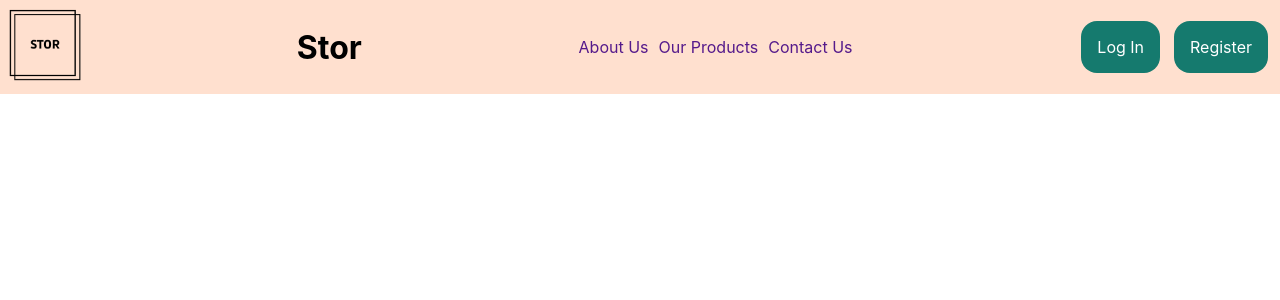
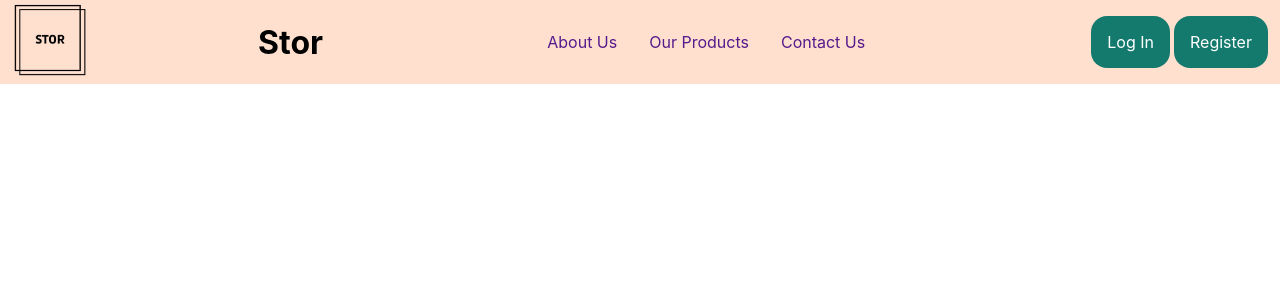
Before and after one commit to ShannonEchegaray/CoderHouse-React-Desafio6, a React (Create React App) app: page / in a window 1280 px wide. Shown: the top 300 px of the page. Built offline with nearby package versions, Linux system fonts and the light colour scheme.

Commit message:
Haciendo css en un archivo aparte

```diff
--- a/src/App.js
+++ b/src/App.js
@@ -1,6 +1,6 @@
 import logo from './logo.svg';
 import './App.css';
-import NavBar from "./components/NavBar";
+import NavBar from "./components/NavBar/NavBar";
 
 const App = () => {
   return (
--- /dev/null
+++ b/src/components/NavBar/NavBar.css
@@ -0,0 +1,39 @@
+.header{
+    background-color: #ffe0cf;
+    display: flex;
+    justify-content: space-between;
+    align-items: center;
+    overflow: hidden;
+    padding: 0 10px;
+}
+.ul{
+    list-style-type: none;
+    padding: 5;
+}
+.li{
+    display: inline-block;
+    margin: 5;
+}
+.links{
+    margin: 0 1em;
+}
+.a{
+    text-decoration: none;
+}
+.div{
+    width: 20%;
+    max-width: 80px;
+    padding: 5 ;
+}
+.img{
+    width: 100%;
+    height: auto;
+}
+.button {
+    text-decoration: none;
+    margin: 0 2px;
+    padding: 1em;
+    border-radius: 1em;
+    background-color: #157A6E;
+    color: white;
+}
--- a/src/components/NavBar.js
+++ b/src/components/NavBar/NavBar.js
@@ -1,4 +1,5 @@
-import stor from "../assets/STOR.png";
+import stor from "../../assets/STOR.png";
+import "./NavBar.css";
 
 const styles = {
     header: {
@@ -40,20 +41,20 @@ const styles = {
 
 const NavBar = () => {
     return(
-        <header style={styles.header}>
-            <div style={styles.div}>
-                <img style={styles.img} src={stor} alt="" />
+        <header className="header">
+            <div className="div">
+                <img className="img" src={stor} alt="" />
             </div>
             <h1>Stor</h1>
-            <ul style={styles.ul}>
-                <li style={styles.li}><a style={styles.a} href="">About Us</a></li>
-                <li style={styles.li}><a style={styles.a} href="">Our Products</a></li>
-                <li style={styles.li}><a style={styles.a} href="">Contact Us</a></li>
+            <ul className="ul">
+                <li className="li links"><a className="a" href="">About Us</a></li>
+                <li className="li links"><a className="a" href="">Our Products</a></li>
+                <li className="li links"><a className="a" href="">Contact Us</a></li>
             </ul>
             <div>
-                <ul style={styles.ul}>
-                    <li style={styles.li}><a style={styles.button} href="">Log In</a></li>
-                    <li style={styles.li}><a style={styles.button} href="">Register</a></li>
+                <ul className="ul">
+                    <li className="li"><a className="button" href="">Log In</a></li>
+                    <li className="li"><a className="button" href="">Register</a></li>
                 </ul>
             </div>
         </header>
```
